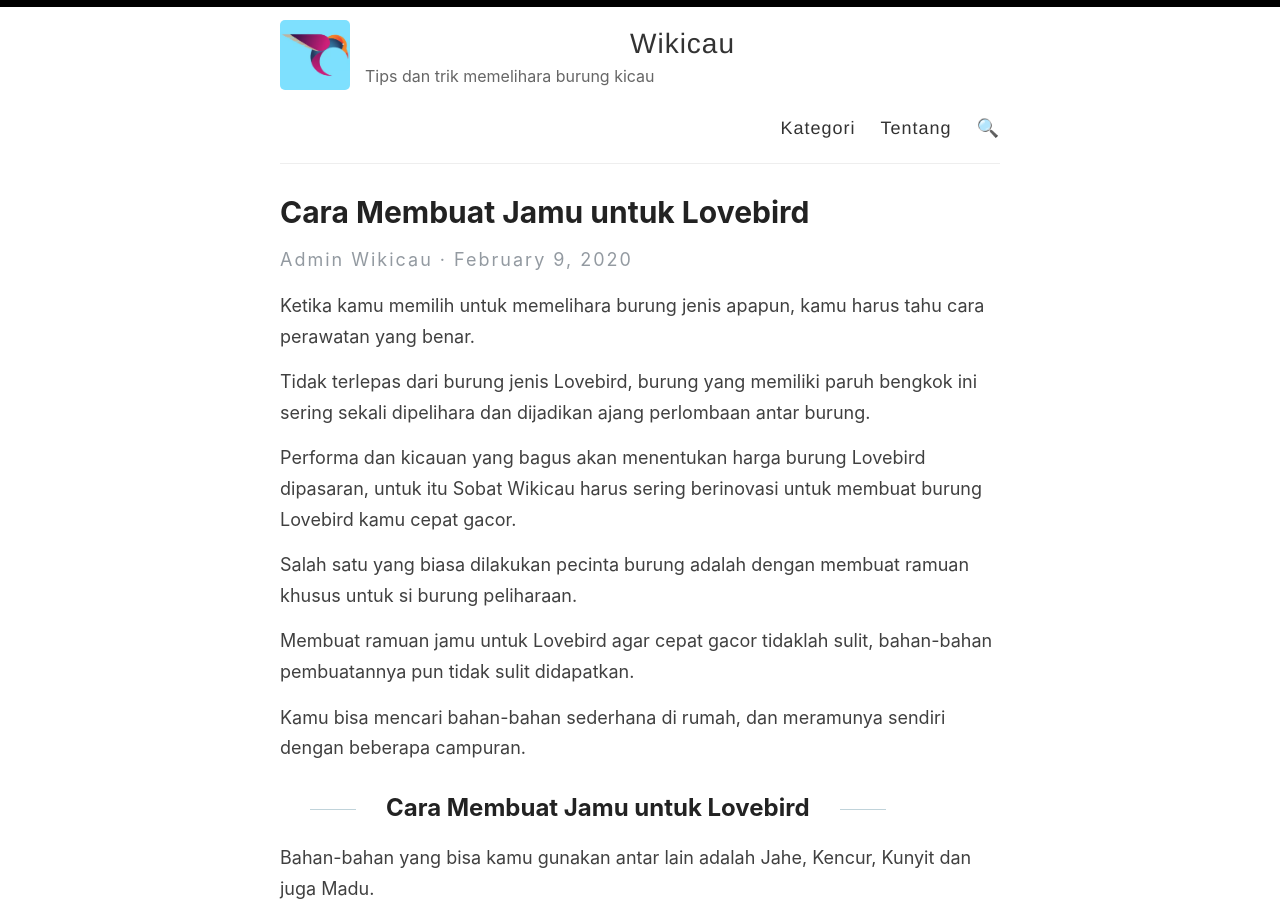
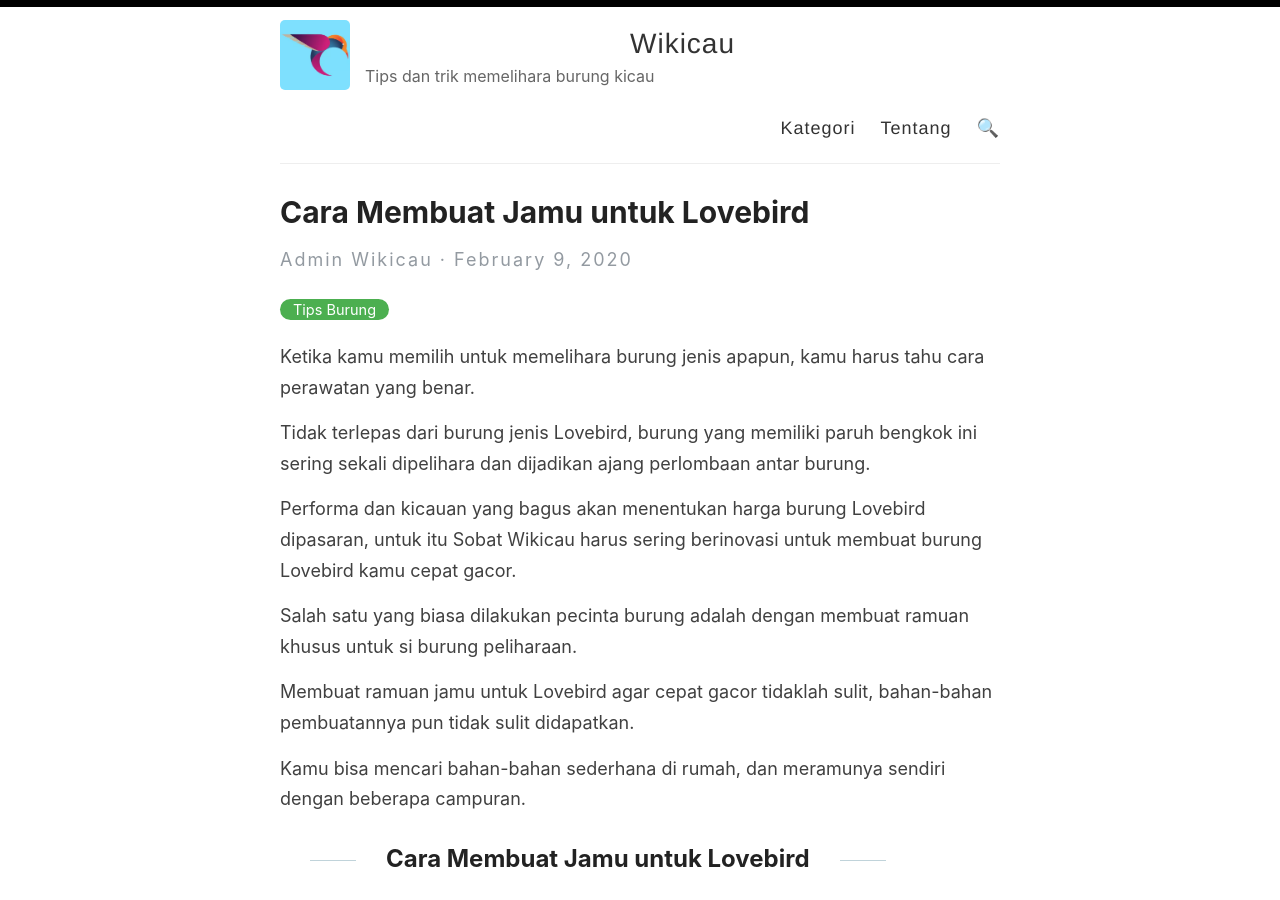
Before and after one commit to wikicau/wikicau.github.io, a Jekyll site: the page built from _posts/2020-02-9-jamu-lovebird.md, in a window 1280 px wide and 900 px high. Built offline with Jekyll 4.4.1, drawn with Linux system fonts in a browser that asks for light colours.

Commit message:
Update post.html

```diff
--- a/_layouts/post.html
+++ b/_layouts/post.html
@@ -9,6 +9,7 @@ layout: default
     <p class="author_title">{{site.author}}  ·  {{ page.date | date: "%B %e, %Y" }}</p>
     {% if page.last_modified_at %}
     <p class="author_title" datetime="{{ page.last_modified_at | date_to_xmlschema }}">(Updated: {{ page.last_modified_at | date: "%b %-d, %Y" }})</p>
+    {% endif %}
     <div class="post-tags">
       {% if post %}
         {% assign categories = post.categories %}
@@ -20,8 +21,6 @@ layout: default
         {% unless forloop.last %}&nbsp;{% endunless %}
       {% endfor %}
     </div>
-    {% endif %}
-
   </div>
   {% include header-ad.html %}
   <div class="entry">
```
